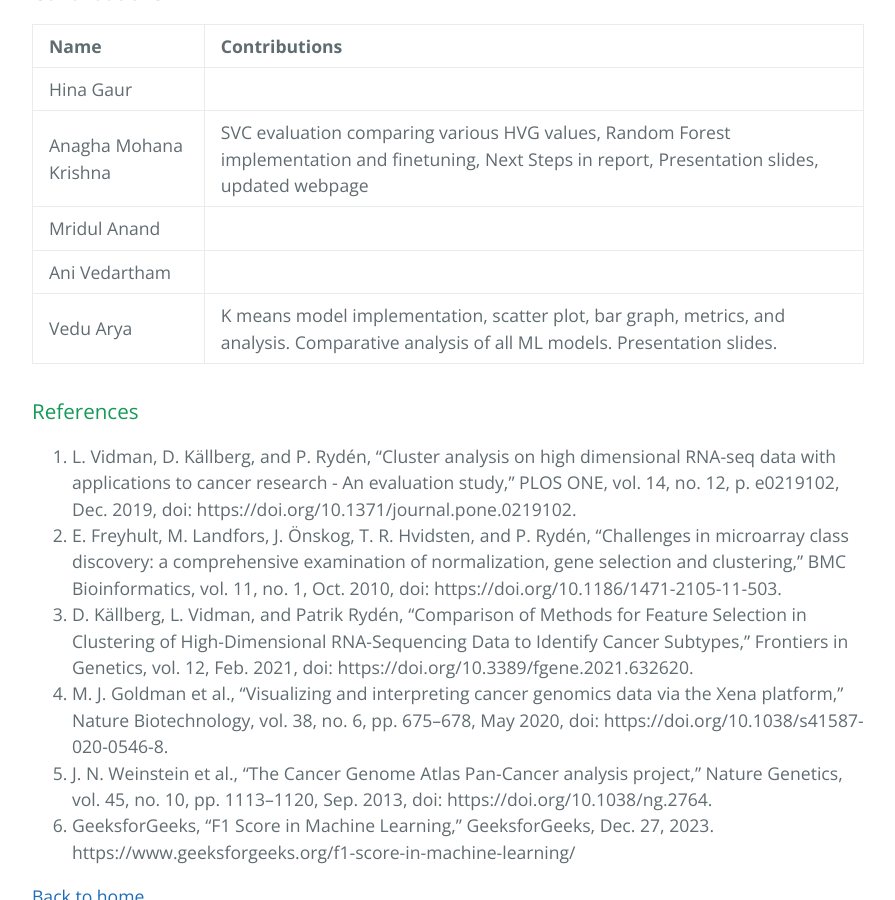
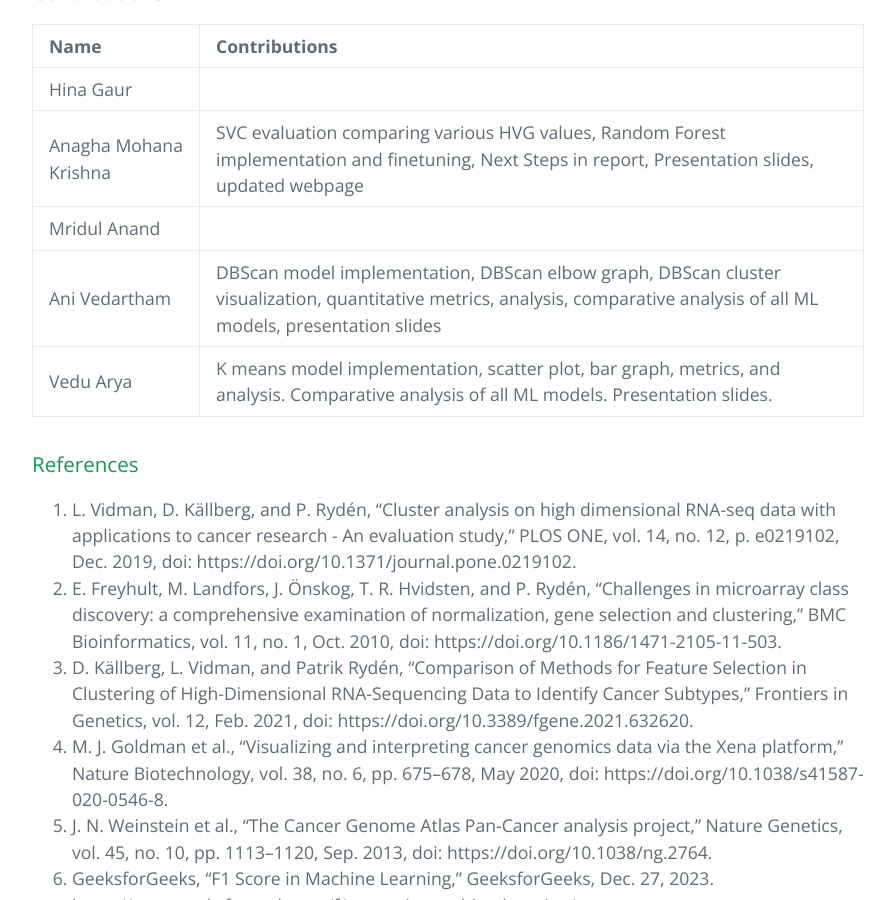
Before and after one commit to AnaghaMKrishna/CS-7641-Project, a Jekyll site: the page built from Final_Submission/final_report.md, in a window 1280 px wide and 900 px high, scrolled down 22824 px. Shown: the whole window, without its empty margins (192-1087 px from the left). Built offline with Jekyll 4.4.1, drawn with Linux system fonts in a browser that asks for light colours; our own code applies the rules of GitHub Pages for plain Markdown files.

Commit message:
Update final_report.md

```diff
--- a/Final_Submission/final_report.md
+++ b/Final_Submission/final_report.md
@@ -229,7 +229,7 @@ If you are unable to view, [please click here](https://gtvault-my.sharepoint.com
 | Hina Gaur          |   |
 | Anagha Mohana Krishna  | SVC evaluation comparing various HVG values, Random Forest implementation and finetuning, Next Steps in report, Presentation slides, updated webpage |
 | Mridul Anand           |  |
-| Ani Vedartham |  |
+| Ani Vedartham | DBScan model implementation, DBScan elbow graph, DBScan cluster visualization, quantitative metrics, analysis, comparative analysis of all ML models, presentation slides |
 | Vedu Arya | K means model implementation, scatter plot, bar graph, metrics, and analysis. Comparative analysis of all ML models. Presentation slides. |
 
 ### References
```
